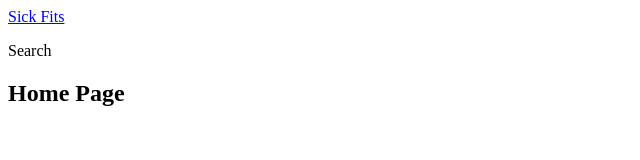
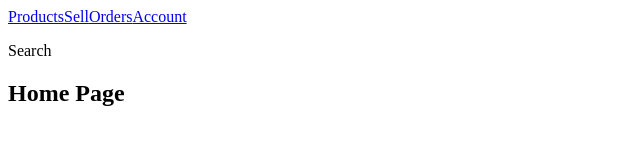
Before and after one commit to Marknjo/sickfits-lab, a Next.js app in the folder frontend/: page / in a window 1280 px wide. Shown: the top 160 px of the page, without its empty margins (0-640 px from the left). Built offline with nearby package versions, Linux system fonts and the light colour scheme.

Commit message:
feat(frontend): add Nav Component

```diff
--- a/frontend/components/ui/Header.tsx
+++ b/frontend/components/ui/Header.tsx
@@ -1,10 +1,11 @@
 import Link from "next/link";
+import Nav from "./Nav";
 
 export default function Header() {
   return (
     <header>
       <div className='bar'>
-        <Link href='/'>Sick Fits</Link>
+        <Nav />
       </div>
       <div className='sub-bar'>
         <p>Search</p>
--- /dev/null
+++ b/frontend/components/ui/Nav.tsx
@@ -0,0 +1,12 @@
+import Link from "next/link";
+
+export default function Nav() {
+  return (
+    <nav>
+      <Link href='products'>Products</Link>
+      <Link href='sell'>Sell</Link>
+      <Link href='orders'>Orders</Link>
+      <Link href='account'>Account</Link>
+    </nav>
+  );
+}
```
Also changed, not shown: 2 other files (tests, documents, lock files or other folders).
